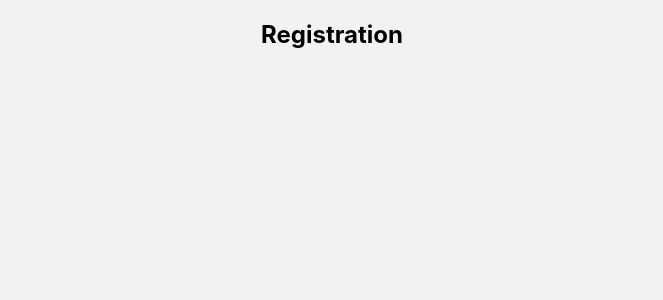
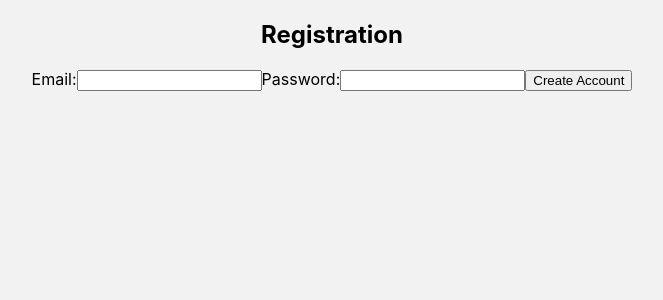
Before and after one commit to sativv/Petnet, a React (Create React App) app in the folder client/: page /register in a window 1280 px wide. Shown: the top 300 px of the page, without its empty margins (308-971 px from the left). Built offline with nearby package versions, Linux system fonts and the light colour scheme; no server answers.

Commit message:
adding registration

```diff
--- a/client/src/pages/Register.jsx
+++ b/client/src/pages/Register.jsx
@@ -1,7 +1,77 @@
+import { useState } from "react";
+import { useNavigate } from "react-router-dom";
+
 function Register() {
+  const nav = useNavigate();
+  const passwordRegex =
+    /^(?=.*[A-Z])(?=.*\d)(?=.*[!@#$%^&*(),.?":{}|<>])[A-Za-z\d!@#$%^&*(),.?":{}|<>]{6,}$/;
+
+  const [email, setEmail] = useState("");
+  const [password, setPassword] = useState("");
+
+  // const newUser = {
+  //   username: username,
+  //   password: password,
+  // };
+
+  const handleSubmit = async (event) => {
+    event.preventDefault();
+
+    const newUser = {
+      email: email,
+      password: password,
+    };
+
+    if (email.length < 10) {
+      alert("Email must be at least 10 characters long");
+      return;
+    }
+
+    if (!passwordRegex.test(password)) {
+      alert(
+        "Password must be at least 6 characters long asnd contain at least one number"
+      );
+      return;
+    }
+
+    const response = await fetch("http://localhost:5054/register", {
+      method: "POST",
+      headers: {
+        "Content-Type": "application/json",
+      },
+      body: JSON.stringify(newUser),
+    });
+
+    if (!response.ok) {
+      // DID NOT WORKING
+    }
+
+    alert("Welcome, your account has been created!");
+    nav("/login");
+  };
   return (
     <div>
       <h2>Registration</h2>
+
+      <form onSubmit={handleSubmit}>
+        <label>Email:</label>
+        <input
+          type="text"
+          value={email}
+          onChange={(e) => setEmail(e.target.value)}
+          required
+          className="emailInput"
+        />
+        <label>Password:</label>
+        <input
+          type="password"
+          value={password}
+          onChange={(e) => setPassword(e.target.value)}
+          required
+          className="passwordInput"
+        />
+        <input type="submit" value="Create Account" className="submitBtn" />
+      </form>
     </div>
   );
 }
```
